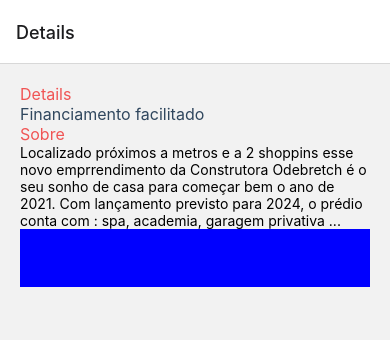
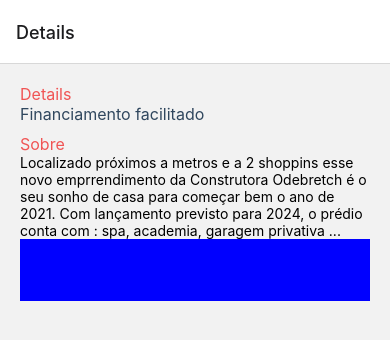
Before and after one commit to emersonjds/lello, a React Native app: screen /Details in a window 390 px wide. Shown: the top 340 px of the page. Built offline with nearby package versions, Linux system fonts and the light colour scheme.

Commit message:
adjust details area

```diff
--- a/src/screens/Details/index.js
+++ b/src/screens/Details/index.js
@@ -11,8 +11,16 @@
         <TextRegular color="#30475E">Financiamento facilitado</TextRegular>
       </Box>
 
+      {/* Fotos */}
       <Box>
-        <ScrollView></ScrollView>
+        <ScrollView
+          style={{
+            paddingTop: 10,
+            paddingHorizontal: 20,
+            showVerticalScrollIndicator: false,
+            showsHorizontalScrollIndicator: false,
+          }}
+        ></ScrollView>
       </Box>
 
       <Box>
```
Also changed, not shown: src/components/Spacing/index.js (indentation only).
